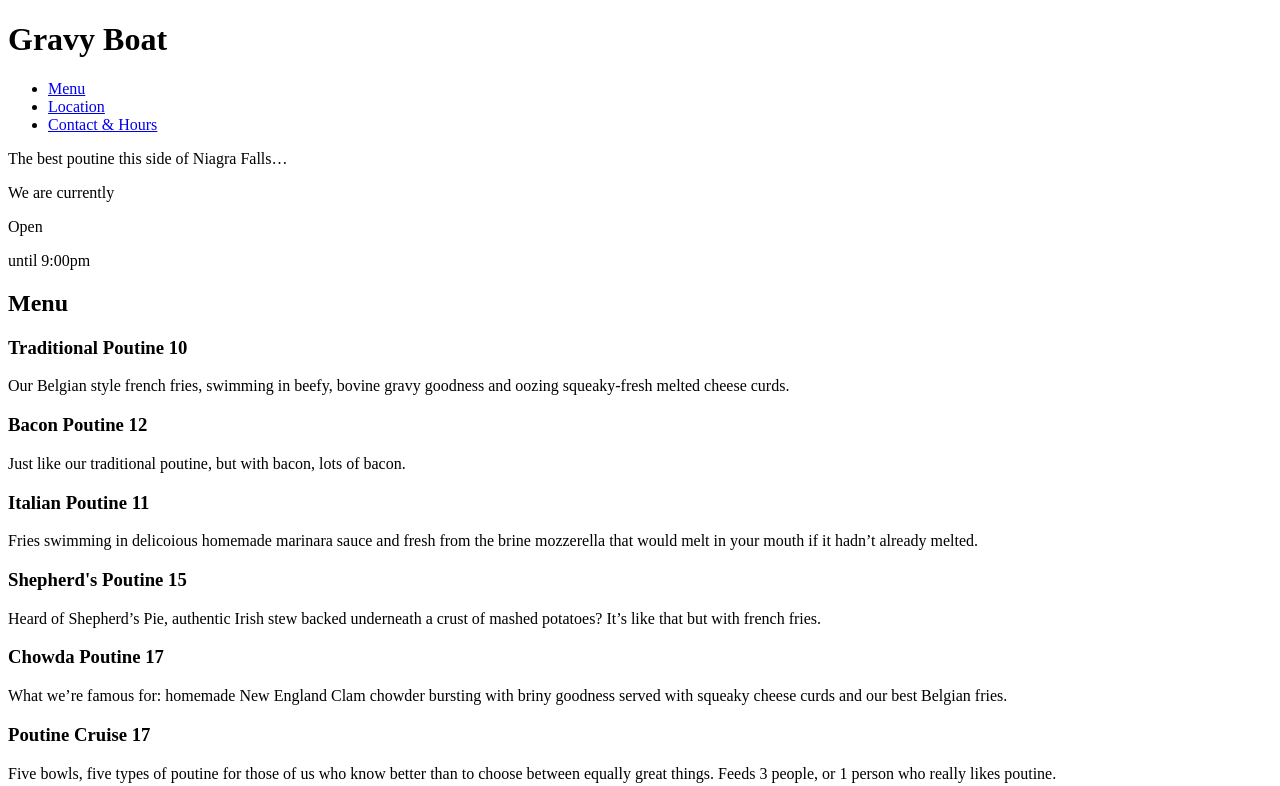
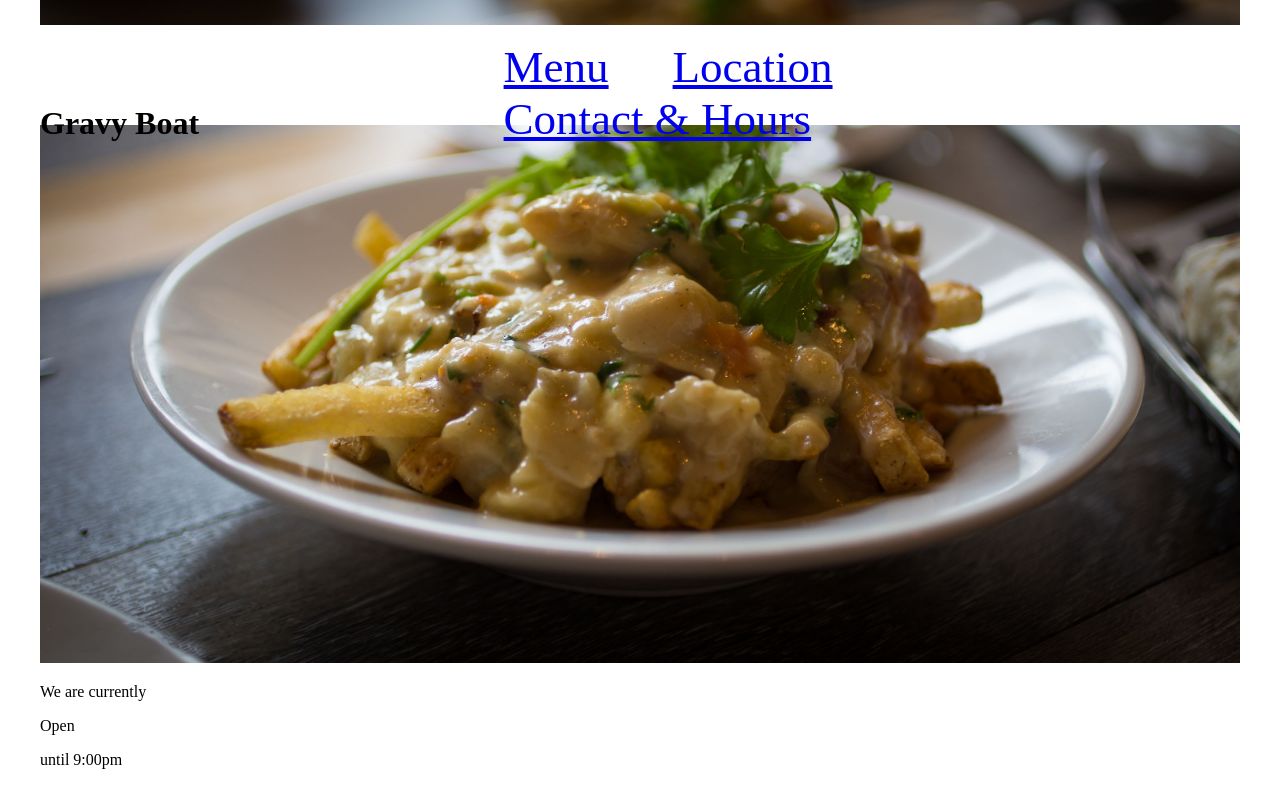
Before and after one commit to tpryan/GravyBoat, a plain HTML site: page index.html in a window 1280 px wide. Shown: the top 786 px of the page. Drawn offline with Linux system fonts and the light colour scheme.

Commit message:
Building content.

```diff
--- /dev/null
+++ b/assets/css/scss/main.scss
@@ -0,0 +1,63 @@
+
+$gb-blue: #0e2269;
+$gb-tan: #eddbd5;
+$gb-darktan: #99756b;
+$gb-brown: #210c06;
+
+
+.menu{
+	background: -webkit-linear-gradient(-33deg, #081954 0%, #10256e 100%);
+	background: -moz-linear-gradient(-33deg, #081954 0%, #10256e 100%);
+	background: -o-linear-gradient(-33deg, #081954 0%, #10256e 100%);
+	background: -ms-linear-gradient(-33deg, #081954 0%, #10256e 100%);
+	background: linear-gradient(123deg, #081954 0%, #10256e 100%);
+}
+
+html{
+	background: #FFFFFF;
+}
+
+body{
+	font-family: "chaparral-pro";
+	font-weight: 100;
+	max-width: 1200px;
+	margin: 0 auto;
+
+}
+
+header{
+	margin-top: 25px;
+	background-color: #FFFFFF;
+	position: relative;
+	z-index: 1;
+	height: 100px;
+	h1{
+		display: inline-block;
+		width: 20%;
+	}
+	nav{
+		width: 79%;
+		display: inline-block;
+		ul{
+			display: inline-block;
+			list-style: none;
+			margin-left: 0;
+			padding-left: 20%;
+			li{
+				display: inline-block;
+				font-size: 45px;
+				padding: 0 30px;
+			}
+		}
+	}
+}
+
+
+.hero{
+	.hero-img{
+		position: relative;
+		margin-top: -180px;
+		max-width: 100%;
+		z-index: 0;
+	}
+}
--- a/index.html
+++ b/index.html
@@ -3,6 +3,10 @@
 <head>
 	<meta charset="UTF-8">
 	<title>Gravy Boat</title>
+
+	<script src="//use.typekit.net/rvm6nna.js"></script>
+	<script>try{Typekit.load();}catch(e){}</script>
+	<link rel="stylesheet" href="assets/css/main.css" type="text/css" media="screen" />
 </head>
 <body>
 	<header>
@@ -17,6 +21,7 @@
 	</header>
 	<section class="hero">
 		<p>The best poutine this side of Niagra Falls&hellip;</p>
+		<img src="assets/img/poutine.jpg" class="hero-img" />
 		<div class="status open">
 			<p>We are currently</p>
 			<p class="status_status">Open</p>
@@ -96,10 +101,35 @@ oozing squeaky-fresh melted cheese curds.</p>
 	</section>
 	<section class="contact">
 		<h2>Contact</h2>
+			<table>
+				<tr>
+					<th>Phone</th>
+					<td>215-555-1212</td>
+				</tr>
+				<tr>
+					<th>Email</th>
+					<td>info@gravyboat.com</td>
+				</tr>
+			</table>
 		<h2>Hours</h2>
+			<table>
+				<tr>
+					<th>Mon&mdash;Thu</th>
+					<td>10 AM - 9 PM</td>
+				</tr>
+				<tr>
+					<th>Fri&mdash;Sat</th>
+					<td>10 AM - 12 AM</td>
+				</tr>
+				<tr>
+					<th>Sun</th>
+					<td>10 AM - 3 PM</td>
+				</tr>
+			</table>
 	</section>
 	<section class="location">
-
+		<h2>Location</h2>
+		<address>747 N 25th St, Philadelphia, PA 19130</address>
 	</section>
 </body>
 </html>
```
Also changed, not shown: assets/css/main.css (added), assets/img/poutine.jpg (added), 1 other file.
